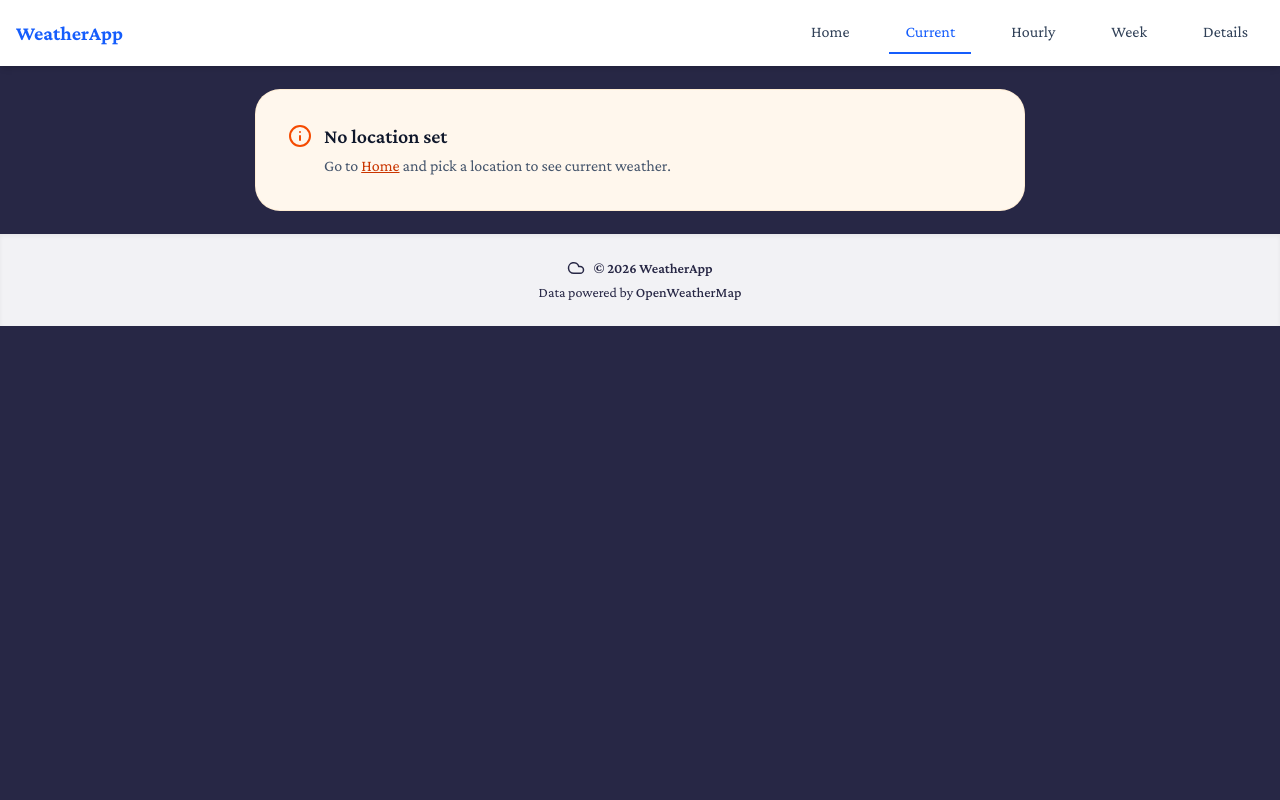
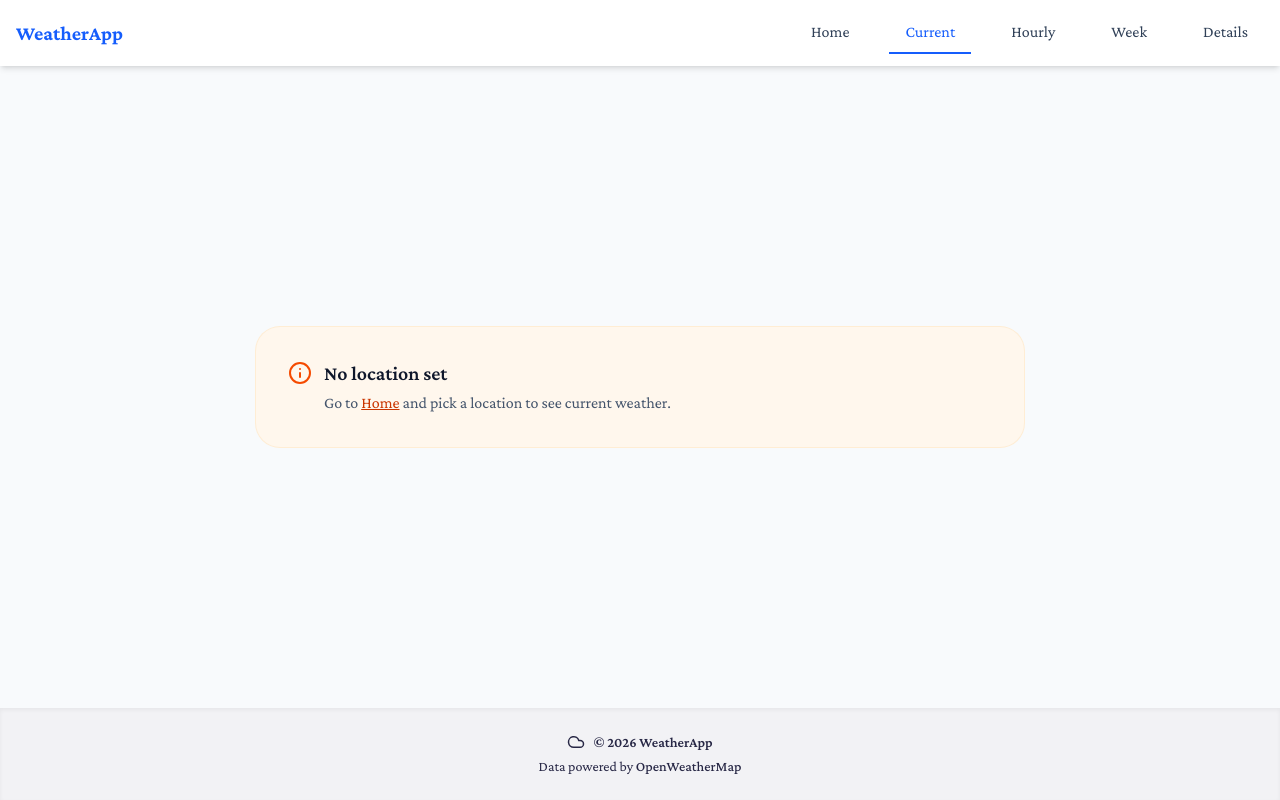
Before and after one commit to elab-development/klijentske-veb-tehnologije-i-skriptni-jezici-2025-26-2024-0479-prognoza, a React (Vite) app in the folder vremenska-prognoza/: page /current in a window 1280 px wide. Built offline with nearby package versions, Linux system fonts and the light colour scheme; no server answers.

Commit message:
Ispravka layout-a

```diff
--- a/vremenska-prognoza/src/components/Layout.tsx
+++ b/vremenska-prognoza/src/components/Layout.tsx
@@ -5,11 +5,15 @@ import Footer from './Footer';
 
 export default function Layout() {
   return (
-    <div className='min-h-screen bg-[#272745] text-slate-900'>
+    <div className='min-h-screen flex flex-col bg-slate-50 text-slate-900'>
       <Navbar />
-      <main className='container mx-auto px-4 py-6'>
-        <Outlet />
+
+      <main className='flex-1 flex items-center justify-center'>
+        <div className='container mx-auto px-4 py-6'>
+          <Outlet />
+        </div>
       </main>
+
       <Footer />
     </div>
   );
```
